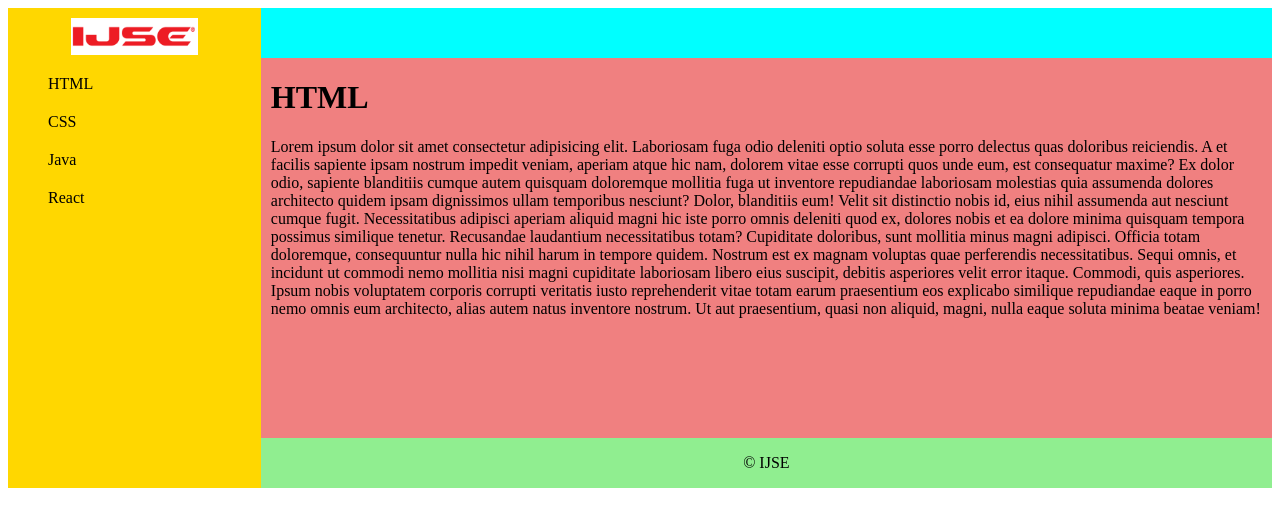
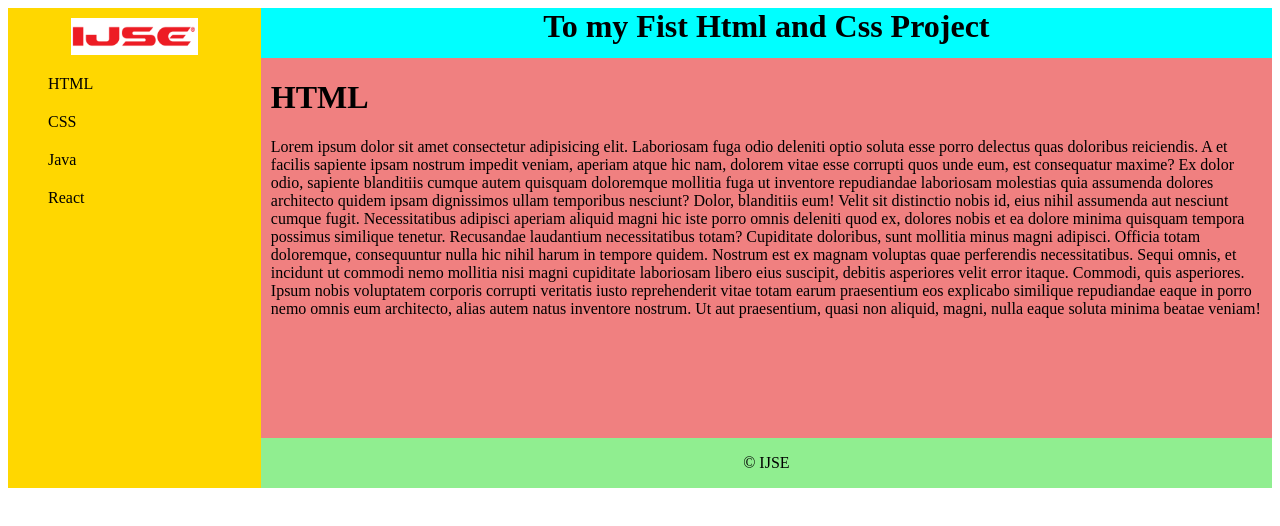
Before and after one commit to Direct-Entry-7/html-test-project, a plain HTML site: page index.html in a window 1280 px wide. Drawn offline with Linux system fonts and the light colour scheme.

Commit message:
h1 added to header

```diff
--- a/index.html
+++ b/index.html
@@ -23,12 +23,9 @@
       </div>
       <div class="container2">
         <div class="header">
-          <!-- <ul>
-            <li><a href="">HTML</a></li>
-            <li><a href="">CSS</a></li>
-            <li><a href="">Java</a></li>
-            <li><a href="">React</a></li>
-          </ul> -->
+          <h1 style="text-align: center; margin: auto">
+            To my Fist Html and Css Project
+          </h1>
         </div>
         <div class="main-container">
           <h1>HTML</h1>
```
